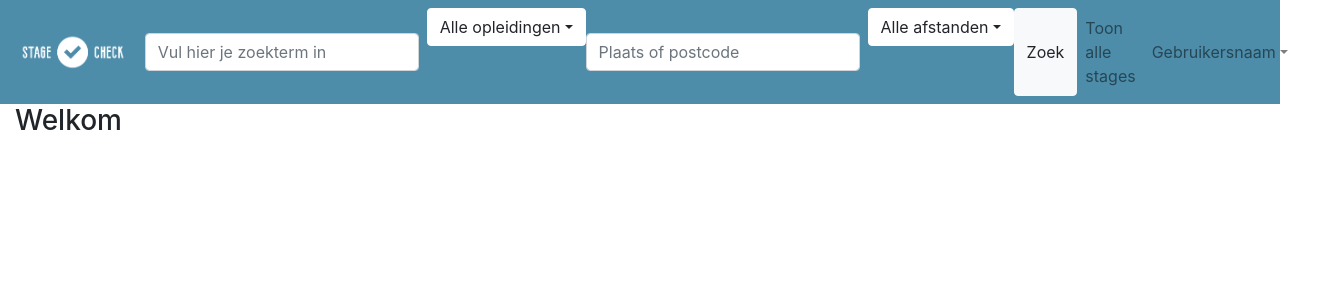
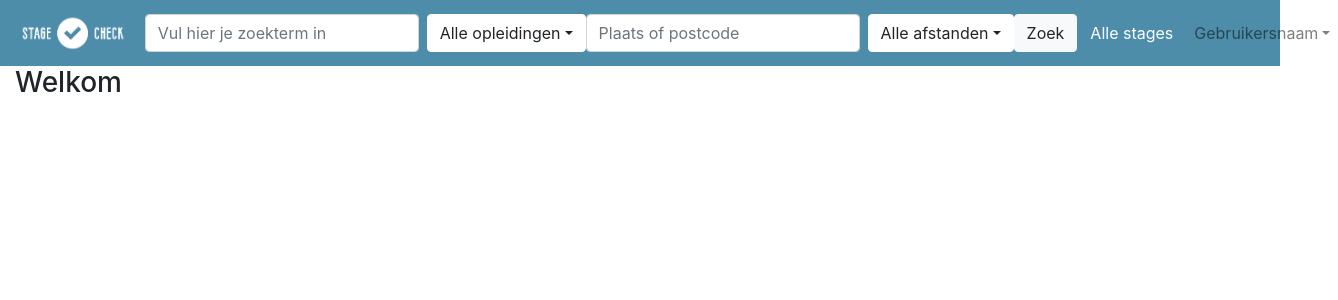
Before and after one commit to dennycox/StageCheck, a React (Create React App) app in the folder stagecheck_web_app/: page / in a window 1280 px wide. Shown: the top 300 px of the page, 1338 px wide, since content can reach past the window. Built offline with nearby package versions, Linux system fonts and the light colour scheme.

Commit message:
All internships button fixed

```diff
--- a/stagecheck_web_app/src/components/Banner.js
+++ b/stagecheck_web_app/src/components/Banner.js
@@ -1,4 +1,5 @@
 import React from 'react';
+import { Link } from 'react-router-dom';
 import logo from './logo.png';
 import { Navbar, Nav, Form, FormControl, Button, Dropdown, NavDropdown, DropdownButton } from 'react-bootstrap';
 import 'bootstrap/dist/css/bootstrap.min.css';
@@ -39,7 +40,9 @@
                         <Dropdown.Item href="#action/3.7">25 km</Dropdown.Item>
                     </DropdownButton>
                     <Button variant="light">Zoek</Button>
-                    <Nav.Link to={"/internships"}>Toon alle stages</Nav.Link>
+                    <Link to={"/internships"}>
+                        <Button variant="primary">Alle stages</Button>
+                    </Link>
                 </Nav>
                 <Nav>
                     <NavDropdown title="Gebruikersnaam" id="basic-nav-dropdown">
```
